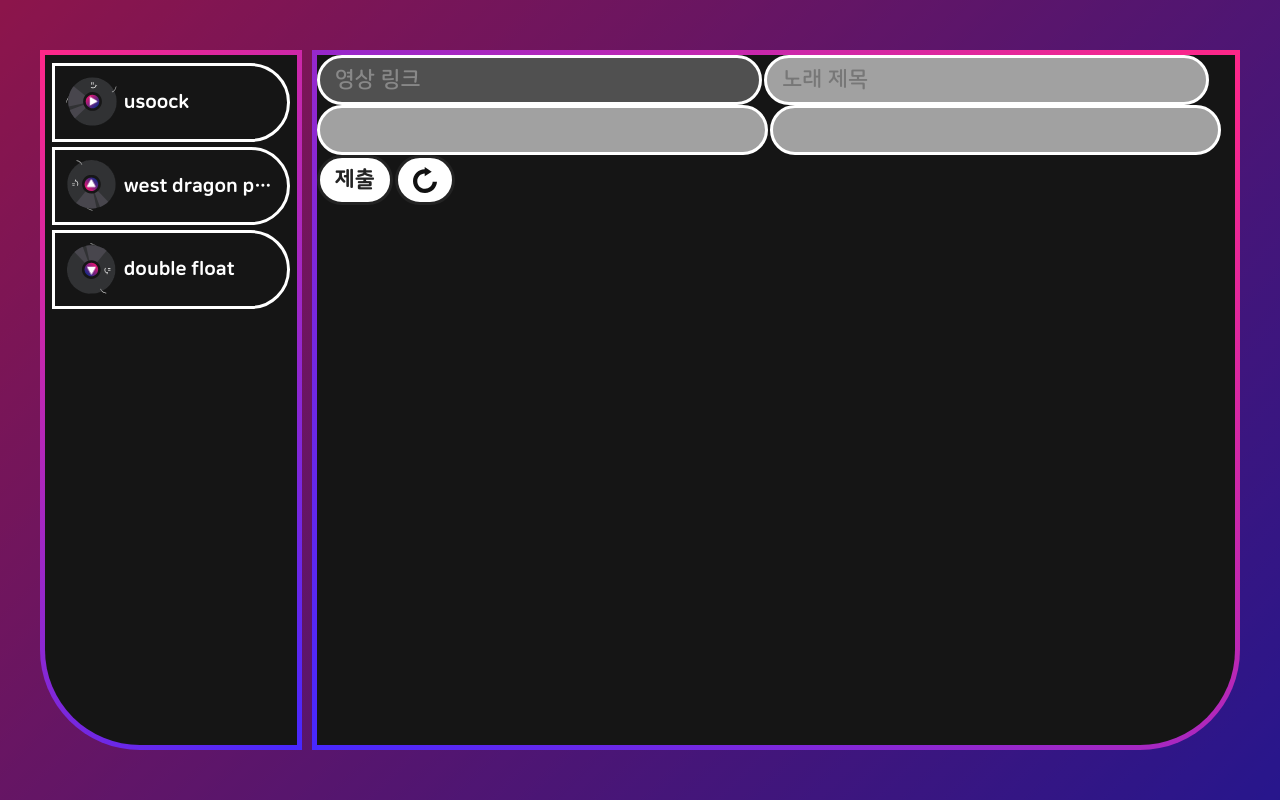
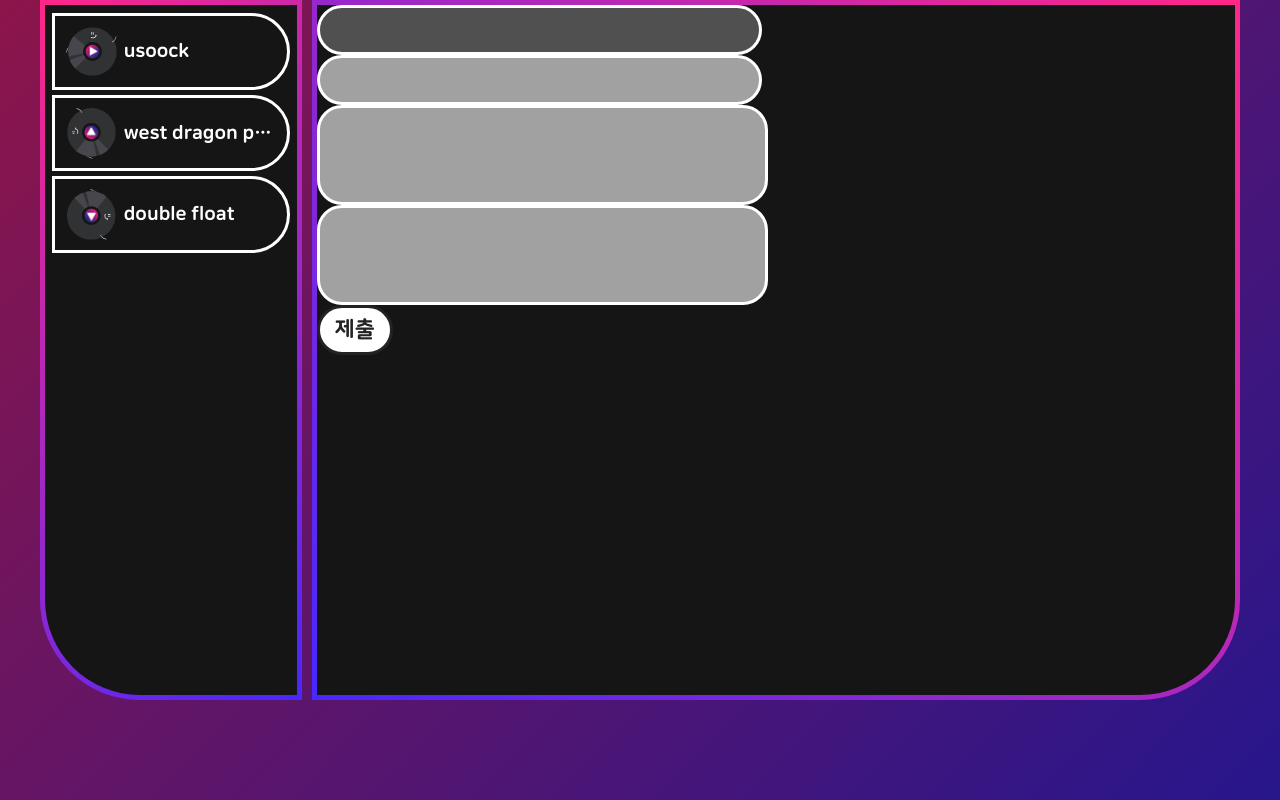
Before and after one commit to usw-world/project-garticsong, a Svelte app: page / in a window 1280 px wide. Built offline with nearby package versions, Linux system fonts and the light colour scheme.

Commit message:
I'll don't work anymore today.

```diff
--- a/src/App.svelte
+++ b/src/App.svelte
@@ -1,10 +1,10 @@
 <!--
 <script>
-    let videoPlayerElmt;
+    // let videoPlayerElmt;
 
-    function OnYouTubeIframeAPIReady() {
-        console.log("Youtube API got ready");
-    }
+    // function OnYouTubeIframeAPIReady() {
+    //     console.log("Youtube API got ready");
+    // }
     // test-case
     // https://www.youtube.com/watch?v=pKv_wua6kFE
     // pKv_wua6kFE
@@ -12,45 +12,57 @@
     // list test-case
     // https://www.youtube.com/watch?v=3GWscde8rM8&list=PLd6UgfNCWmp8bnixMcfgv_wcSMN_niBqx
     // 3GWscde8rM8
-    function LoadNewVideo(_videoId) {
-        const CHILD_ID = "youtube-video-player";
-        if(document.querySelector(`#${CHILD_ID}`)) {
-            document.querySelector("#player-wrap").removeChild(document.querySelector(`#${CHILD_ID}`));
-        }
+    // function LoadNewVideo(_videoId) {
+    //     const CHILD_ID = "youtube-video-player";
+    //     if(document.querySelector(`#${CHILD_ID}`)) {
+    //         document.querySelector("#player-wrap").removeChild(document.querySelector(`#${CHILD_ID}`));
+    //     }
 
-        let child = document.createElement("div");
-        child.id = CHILD_ID;
-        document.querySelector("#player-wrap").appendChild(child);
-        videoPlayerElmt = new YT.Player(CHILD_ID, {
-            videoId: _videoId,
-			width: 0,
-			height: 0,
-            events: {
-                // "onReady": onPlayerReady,
-                "onStatChange": OnStatChange,
-            }
-        })
-    }
-	function OnSubmitVideoInformation(e) {
-        e.preventDefault();
-        let url = new URL(e.target["video-id"].value);
-        let videoId = url.search.split("?")[1].split("&")[0].split("=")[1];
+    //     let child = document.createElement("div");
+    //     child.id = CHILD_ID;
+    //     document.querySelector("#player-wrap").appendChild(child);
+    //     videoPlayerElmt = new YT.Player(CHILD_ID, {
+    //         videoId: _videoId,
+	// 		width: 0,
+	// 		height: 0,
+    //         events: {
+    //             // "onReady": onPlayerReady,
+    //             "onStatChange": OnStatChange,
+    //         }
+    //     })
+    // }
+	// function OnSubmitVideoInformation(e) {
+    //     e.preventDefault();
+    //     let url = new URL(e.target["video-id"].value);
+    //     let videoId = url.search.split("?")[1].split("&")[0].split("=")[1];
 
-        LoadNewVideo(videoId);
-	};
-	function OnStatChange(e) {
-        e.target.playVideo();
-    }
+    //     LoadNewVideo(videoId);
+	// };
+	// function OnStatChange(e) {
+    //     e.target.playVideo();
+    // }
 
     // import Relayer from './MediaRelayer.svelte';
-    import Relayer from './Relayer.svelte';
 </script>
  -->
+
+<script>
+    import Relayer from './Relayer.svelte';
+    import Lobby from './Lobby.svelte';
+    import GameRoom from './GameRoom/GameRoom.svelte';
+</script>
+
+<main>
+    <div class="container">
+        <!-- <Lobby></Lobby> -->
+        <GameRoom></GameRoom>
+    </div>
+</main>
+
 <!--
 <main>
-    <div class="wrap">
-        <div id="player-wrap">
-        </div>
+    <div class="wrap"> -->
+            <!-- <div id="player-wrap"></div>
             <p>
                 <span>test case url :: </span>
                 <br>https://www.youtube.com/watch?v=pKv_wua6kFE
@@ -66,34 +78,10 @@
             </div>
             <div class="linked-wrap">
                 <Relayer></Relayer>
-		</div>
-    </div>
+            </div> -->
+    <!-- </div>
 </main>
- -->
- <!--
-<style>
-	.wrap {
-		width: 100vw;
-		height: 100vh;
-		display: flex;
-		flex-direction: column;
-		justify-content: center;
-		align-items: center;
-	}
-</style>
- -->
 
-<script>
-    import Lobby from './Lobby.svelte';
-    import GameRoom from './GameRoom/GameRoom.svelte';
-</script>
-
-<main>
-    <div class="container">
-        <!-- <Lobby></Lobby> -->
-        <GameRoom></GameRoom>
-    </div>
-</main>
 
 <style>
     main {
@@ -106,3 +94,4 @@
         flex-basis: 100%;
     }
 </style>
+-->
--- a/src/GameRoom/Questioner.svelte
+++ b/src/GameRoom/Questioner.svelte
@@ -44,70 +44,35 @@
     function OnSubmit(e) {
         console.dir(e.target.title.value);
     }
+    function OnClickInputArea() {
+
+    }
 </script>
 
 <div class="question-wrap" on:submit|preventDefault="{OnSubmit}">
     <form class="question-form">
-        <input type="text" name="url" placeholder="영상 링크" autocomplete="off">
-        <input type="text" name="title" placeholder="노래 제목" disabled>
-        <textarea name="description" disabled></textarea>
-        <textarea name="hint" disabled></textarea>
+        <div class="input-area" on:click="{OnClickInputArea()}">
+            <input type="text" name="url" placeholder="" autocomplete="off">
+        </div>
+        <div class="input-area" on:click="{OnClickInputArea()}">
+            <input type="text" name="title" placeholder="" autocomplete="off" disabled>
+        </div>
+        <div class="input-area" on:click="{OnClickInputArea()}">
+            <textarea name="description" class="input-description" placeholder="" autocomplete="off" disabled></textarea>
+        </div>
+        <div class="input-area" on:click="{OnClickInputArea()}">
+            <textarea name="hint" class="input-description" autocomplete="off" disabled></textarea>
+        </div>
         <input class="button" type="submit" value="제출">
-        <button class="edit-button"><img src="../images/recycle-b.svg" alt=""></button>
+        <!-- <button class="edit-button"><img src="../images/recycle-b.svg" alt=""></button> -->
     </form>
 </div>
 
 <style>
-    img {
-        vertical-align: middle;
-    }
-    textarea:disabled,
-    input:disabled {
-        background-color: rgba(255, 255, 255, .6);
-    }
-    textarea:disabled::placeholder,
-    input:disabled::placeholder {
-        color: #777;
-    }
-    button,
-    input,
-    textarea {
-        height: 5rem;
-        padding: 0 1.5rem;
-        color: #fff;
-        font-size: 2.2rem;
-        font-weight: 900;
-        font-family: nsr;
-        border: .3rem solid #fff;
-        background-color: rgba(255, 255, 255, .25);
-        border-radius: 2.5rem;
-        box-sizing: border-box;
-        vertical-align: middle;
-        outline: none;
-    }
-    input::placeholder,
-    textarea::placeholder {
-        color: #888;
-        font-weight: 700;
-    }
-    button,
-    input.button {
-        color: #232323;
-        border: .3rem solid #232323;
-        background-color: rgba(255, 255, 255, 1);
-    }
-    button:active,
-    input.button:active{
-        background-color: rgba(211, 211, 211, 1);
-    }
-    .edit-button {
+    /* .edit-button {
         width: 6rem;
-
-    }
-    input {
-
-    }
-    textarea {
-        resize: none;
+    } */
+    .input-description {
+        height: 10rem;
     }
 </style>
--- /dev/null
+++ b/src/LobbyButtonArea.svelte
@@ -0,0 +1,8 @@
+<div class="buttons-wrap">
+    <div class="setting-button">
+        <button>Setting</button>
+    </div>
+    <div class="start-button">
+        <button>Start</button>
+    </div>
+</div>
--- /dev/null
+++ b/src/LobbyGuide.svelte
@@ -0,0 +1,88 @@
+<script>
+    import GuideImage from '../public/images/GuideSvgs.svelte';
+
+
+</script>
+
+<div class="guide-wrap">
+    <ul class="guide-list">
+        <li class="guide-item">
+            <span class="svg-wrap">
+                <GuideImage index={0}></GuideImage>
+            </span>
+            프로필을 설정하고 방에 입장하세요!
+        </li>
+        <li class="guide-item">
+            <span class="svg-wrap">
+                <GuideImage index={1}></GuideImage>
+            </span>
+            <span class="textbox">
+                함께 플레이할 친구들에게 초대링크를 공유하세요!
+            </span>
+        </li>
+        <li class="guide-item">
+            <span class="svg-wrap">
+                <GuideImage index={1}></GuideImage>
+            </span>
+            <span class="textbox">
+                친구들이 모두 입장했다면 규칙을 정하고 시작하세요!
+            </span>
+        </li>
+        <li class="guide-item">
+            <span class="svg-wrap">
+                <GuideImage index={2}></GuideImage>
+            </span>
+            <span class="textbox">
+                규칙에 맞게 문제를 출제하세요! 친구들이 쉽게 알 수 있게 힌트를 줄 수 있어요!
+            </span>
+        </li>
+        <li class="guide-item">
+            <span class="svg-wrap">
+                <GuideImage index={1}></GuideImage>
+            </span>
+            <span class="textbox">
+                노래를 듣고 누구보다 빠르게 제목을 맞추세요!
+            </span>
+        </li>
+        <li class="guide-item">
+            <span class="svg-wrap">
+                <GuideImage index={1}></GuideImage>
+            </span>
+            <span class="textbox">
+                1등을 할 수 있게 노력하세요!
+            </span>
+        </li>
+    </ul>
+    <div class="guide-pager">
+        <div class="pager-wrap"></div>
+    </div>
+</div>
+
+<style>
+    .guide-wrap {
+        width: 100%;
+        /* background-color: rgba(255, 255, 255, .12); */
+        background-color: rgba(0, 0, 0, .75);
+        overflow: hidden;
+        border-radius: 25px;
+        box-sizing: border-box;
+    }
+    .guide-list {
+        width: 600%;
+        display: flex;
+    }
+    .guide-item {
+        padding: 3.5rem;
+        flex-basis: calc(100% / 6);
+        font-size: 1.7rem;
+        font-weight: 900;
+        word-break: keep-all;
+        text-align: center;
+        box-sizing: border-box;
+    }
+    .guide-item>.svg-wrap {
+        display: block;
+        padding: 45px 0;
+        box-sizing: border-box;
+    }
+</style>
--- a/src/Logo.svelte
+++ b/src/Logo.svelte
@@ -33,11 +33,11 @@
         .e{fill:#fff;}
         .f{fill:#48464d;}
         .g{fill:#111;}
-        .h{fill:url(#d);}
+        .h{fill:url(#logogradient);}
         .i{fill:#161616;}
         .j{fill:#313234;}
     </style>
-        <linearGradient id="d" x1="72.53" y1="72.08" x2="107.73" y2="107.28" gradientTransform="matrix(1, 0, 0, 1, 0, 0)" gradientUnits="userSpaceOnUse">
+        <linearGradient id="logogradient" x1="72.53" y1="72.08" x2="107.73" y2="107.28" gradientTransform="matrix(1, 0, 0, 1, 0, 0)" gradientUnits="userSpaceOnUse">
         <stop offset="0" stop-color="#e61673"/>
         <stop offset="1" stop-color="#172a88"/>
     </linearGradient>
@@ -52,7 +52,7 @@
             <path d="M90.13,90.03L20.76,33.72C6.37,51.49-.54,74.11,1.19,96.61c.31,4.03,.9,8.05,1.77,12.05l87.17-18.63Z" style="fill:#48464d;"/>
             <path d="M6.72,121.3c2.06,5.4,4.66,10.68,7.85,15.76s7.1,10.1,11.26,14.42l64.29-61.46L6.72,121.3Z" style="fill:#48464d;"/>
             <path d="M124.62,89.68c0,19.05-15.44,34.49-34.49,34.49s-34.49-15.44-34.49-34.49c0-5.79,1.43-11.24,3.95-16.03,5.77-10.97,17.28-18.45,30.54-18.45,19.05,0,34.49,15.44,34.49,34.49Z" style="fill:#161616;"/>
-            <path d="M115.02,89.68c0,13.75-11.14,24.89-24.89,24.89s-24.89-11.14-24.89-24.89c0-4.18,1.03-8.11,2.85-11.57,4.17-7.92,12.47-13.32,22.04-13.32,13.75,0,24.89,11.14,24.89,24.89Z" style="fill:url(#d);"/>
+            <path d="M115.02,89.68c0,13.75-11.14,24.89-24.89,24.89s-24.89-11.14-24.89-24.89c0-4.18,1.03-8.11,2.85-11.57,4.17-7.92,12.47-13.32,22.04-13.32,13.75,0,24.89,11.14,24.89,24.89Z" style="fill:url(#logogradient);"/>
             <g id="rotatePath">
                 <animateTransform bind:this="{at}" attributeName="transform"
                                     attributeType="XML"
--- a/src/global.css
+++ b/src/global.css
@@ -55,3 +55,48 @@ body::after {
 	background-color: rgba(0, 0, 0, .45);
 	z-index: -1;
 }
+img {
+	vertical-align: middle;
+}
+textarea:disabled,
+input:disabled {
+	background-color: rgba(255, 255, 255, .6);
+}
+textarea:disabled::placeholder,
+input:disabled::placeholder {
+	color: #777;
+}
+button,
+input,
+textarea {
+	height: 5rem;
+	padding: 0 1.5rem;
+	color: #fff;
+	font-size: 2.2rem;
+	font-weight: 900;
+	font-family: nsr;
+	border: .3rem solid #fff;
+	background-color: rgba(255, 255, 255, .25);
+	border-radius: 2.5rem;
+	box-sizing: border-box;
+	vertical-align: middle;
+	outline: none;
+}
+input::placeholder,
+textarea::placeholder {
+	color: #888;
+	font-weight: 700;
+}
+button,
+input.button {
+	color: #232323;
+	border: .3rem solid #232323;
+	background-color: rgba(255, 255, 255, 1);
+}
+button:active,
+input.button:active{
+	background-color: rgba(211, 211, 211, 1);
+}
+textarea {
+	resize: none;
+}
```
Also changed, not shown: src/Lobby.svelte (+28 -72 lines). Lines whose indentation alone changed are shown as unchanged.
